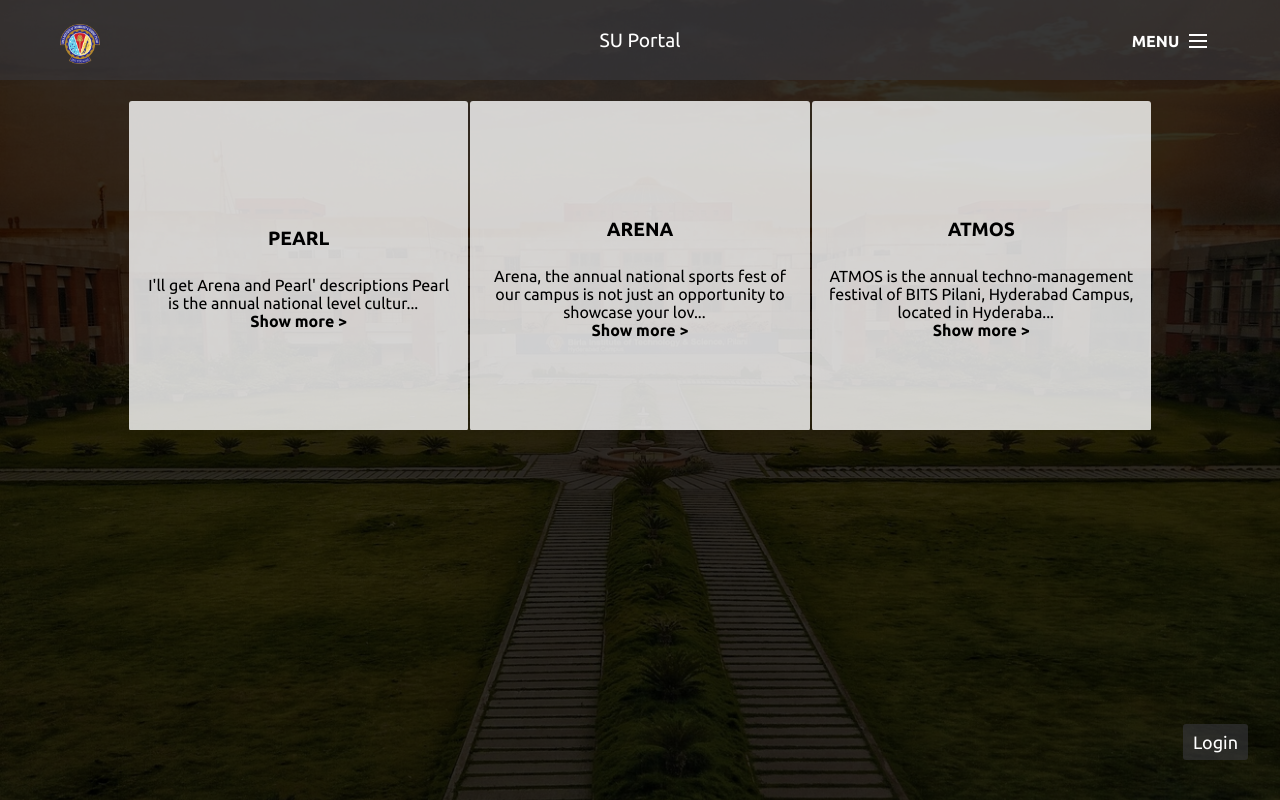
After one commit to bits-su/SU-Portal, a Django app: page /aboutus/suevents/ in a window 1280 px wide. The commit adds this page. Run offline with Django 3.2, Linux system fonts and the light colour scheme; some libraries are stand-ins or nearby versions.

Commit message:
Add Su events

```diff
--- a/app/urls.py
+++ b/app/urls.py
@@ -15,6 +15,7 @@ urlpatterns = [
     path('submit_complaint',views.submit_complaint, name='submit-complaint'),
     path('calendar/', views.calendar, name='calendar'),
     path('clubs/', views.clubs, name='clubs'),
+    path('aboutus/suevents/', views.suevents, name='suevents'),
     path('logout/', views.logout_view, name='logout'),
     path('contact/', views.contact, name="contact-us"),
 ] + static(settings.MEDIA_URL, document_root=settings.MEDIA_ROOT)
--- a/app/views.py
+++ b/app/views.py
@@ -87,6 +87,9 @@ def techassoc(request):
 def ngos(request):
     return render(request, 'ngos.html')
 
+def suevents(request):
+    return render(request, 'suevents.html')
+
 def logout_view(request):
     logout(request)
     return home(request)
--- a/templates/aboutus.html
+++ b/templates/aboutus.html
@@ -21,6 +21,7 @@
         <div class="carde">
             <div class="content">
                 <p class="title">SU Events</p>
+                <p class="info more"><a href="suevents">Details</a></p>
             </div>
         </div>
         <div class="carde">
--- /dev/null
+++ b/templates/suevents.html
@@ -0,0 +1,44 @@
+
+{% extends 'base.html' %}
+
+{% block title %}
+<title>SU Events - SU Portal</title>
+{% load static %}
+<link rel="stylesheet" href="{% static "app/stylesheets/cards.css" %}">
+<script src="{% static "app/js/collapse.js" %}" charset="utf-8"></script>
+{% endblock %}
+
+
+{% block content %}
+<div id="c-con">
+    <div id="cards">
+        <div class="carde">
+            <div class="content">
+                <p class="title">Pearl</p>
+                <p class="info more">I'll get Arena and Pearl' descriptions
+                    Pearl is the annual national level cultural festival of our campus. Pearl is an explosion of culture and the true representation of our campus spirit. It consists of four full days of vibrant performances, competitions, workshops, street shows;ranging from ramp walks to debates, from dance-offs to treasure hunts, there is something to always pick your interest and keep you running around. Each day ends with the crowd grooving to the plethora of professional shows we have lined up.<br><br>
+
+                    Pearl has carved a niche as one of the most popular cultural fests of South India, and has witnessed some of the best pro shows, talks and mesmerizing performances till date</p>
+            </div>
+        </div>
+        <div class="carde">
+            <div class="content">
+                <p class="title">Arena</p>
+                <p class="info more">Arena, the annual national sports fest of our campus is not just an opportunity to showcase your love for sports but also an experience to live those adrenaline rushes, the huger to win,the spirit to compete, the determination to never give up and the passion to excel. It is a 3-4 days fest where boys and girls from all over the country can be seen fighting for their honor in more than fifteen categories of sports with full passion and camaraderie. <br><br>
+
+                    We also have several artists coming to our campus to showcase their extra ordinary skills in the various other forms of sports which yet remain to be explored by many. The crowd not only relishes the exciting matches between some of the very famous sporting giants but also a series of open-mics and DJ nights in the evenings. Arena gives you a chance to live your dream to honor victory and to spread your passion for sports
+                   </p>
+            </div>
+        </div>
+        <div class="carde">
+            <div class="content">
+                <p class="title">ATMOS</p>
+                <p class="info more">ATMOS is the annual techno-management festival of BITS Pilani, Hyderabad Campus, located in Hyderabad, India. It is known for a wide range of events, such as workshops, quizzes, lectures, technical exhibitions and competitions. Among the notable events conducted annually during it are the national level quiz Enigma and BITS MUN Hyderabad.Started in 2012, ATMOS aims at improving the technical culture among Indian colleges as well as providing a platform to showcase their abilities. In its sixth year now, ATMOS is growing rapidly with participation from students, academicians, entrepreneurs and speakers from all over India.<br><br>
+
+                    In 2015, BITS MUN Hyderabad was organized alongside ATMOS as a collaboration and has witnessed wide engagement from students across the country. The annual Tech Expo was launched in the 5th edition-ATMOS 2016 as a platform for innovators to showcase their projects to prospective sponsors and incubators. The current edition will be held from 27 to 29 October 2017.</p>
+            </div>
+        </div>
+    </div>
+</div>
+
+{% endblock %}>
```
